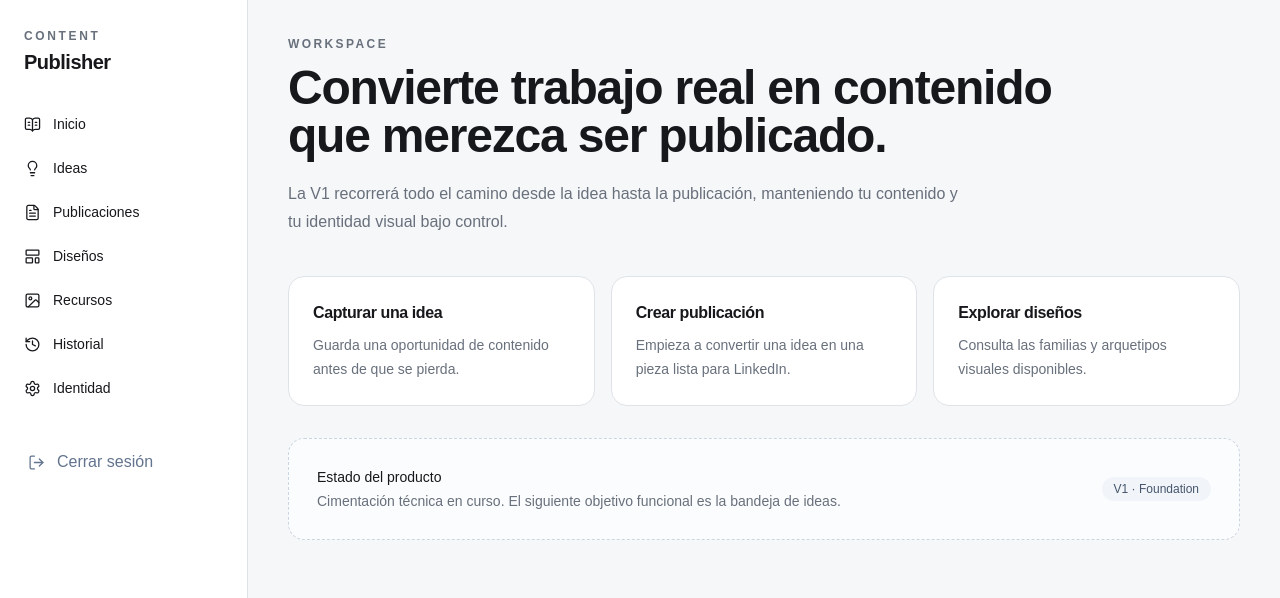
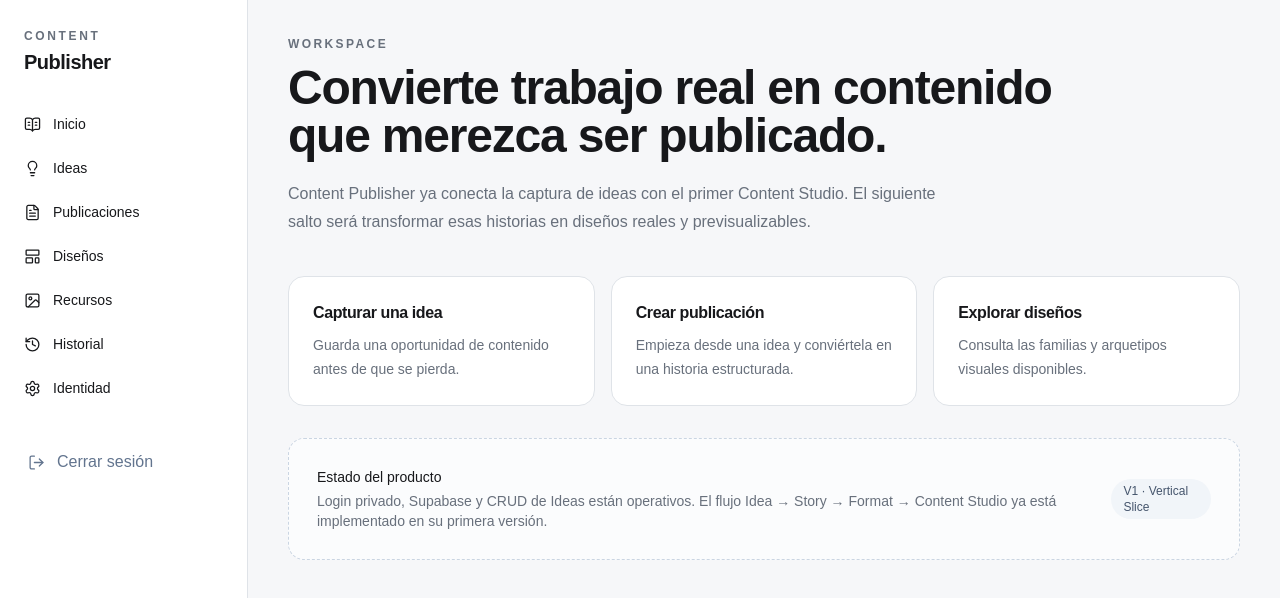
Before and after one commit to rubensv74/content_publisher, a Next.js app: page / in a window 1280 px wide. Shown: the top 598 px of the page. Built offline with nearby package versions, Linux system fonts and the light colour scheme.

Commit message:
docs: reflect first vertical slice on home

```diff
--- a/src/app/(workspace)/page.tsx
+++ b/src/app/(workspace)/page.tsx
@@ -8,8 +8,8 @@ const quickActions = [
   },
   {
     title: "Crear publicación",
-    description: "Empieza a convertir una idea en una pieza lista para LinkedIn.",
-    href: "/publications",
+    description: "Empieza desde una idea y conviértela en una historia estructurada.",
+    href: "/ideas",
   },
   {
     title: "Explorar diseños",
@@ -29,14 +29,14 @@ export default function HomePage() {
           Convierte trabajo real en contenido que merezca ser publicado.
         </h1>
         <p className="mt-5 max-w-2xl text-base leading-7 text-[var(--muted)]">
-          La V1 recorrerá todo el camino desde la idea hasta la publicación, manteniendo tu contenido y tu identidad visual bajo control.
+          Content Publisher ya conecta la captura de ideas con el primer Content Studio. El siguiente salto será transformar esas historias en diseños reales y previsualizables.
         </p>
       </header>
 
       <section className="grid gap-4 md:grid-cols-3">
         {quickActions.map((action) => (
           <Link
-            key={action.href}
+            key={action.title}
             href={action.href}
             className="group rounded-2xl border border-[var(--border)] bg-white p-6 transition hover:-translate-y-0.5 hover:shadow-sm"
           >
@@ -55,11 +55,11 @@ export default function HomePage() {
           <div>
             <p className="text-sm font-medium">Estado del producto</p>
             <p className="mt-1 text-sm text-[var(--muted)]">
-              Cimentación técnica en curso. El siguiente objetivo funcional es la bandeja de ideas.
+              Login privado, Supabase y CRUD de Ideas están operativos. El flujo Idea → Story → Format → Content Studio ya está implementado en su primera versión.
             </p>
           </div>
           <span className="w-fit rounded-full bg-slate-100 px-3 py-1 text-xs font-medium text-slate-600">
-            V1 · Foundation
+            V1 · Vertical Slice
           </span>
         </div>
       </section>
```
